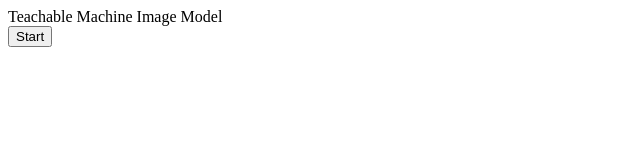
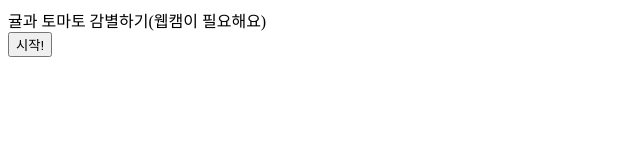
Before and after one commit to Baeju0/AI_Class, a plain HTML site: page index.html in a window 1280 px wide. Shown: the whole page, without its empty margins (0-640 px from the left). Drawn offline with Linux system fonts and the light colour scheme.

Commit message:
AI_Class_설명

```diff
--- a/index.html
+++ b/index.html
@@ -7,8 +7,8 @@
     <title>Document</title>
 </head>
 <body>
-    <div>Teachable Machine Image Model</div>
-<button type="button" onclick="init()">Start</button>
+    <div>귤과 토마토 감별하기(웹캠이 필요해요)</div>
+<button type="button" onclick="init()">시작!</button>
 <div id="webcam-container"></div>
 <div id="label-container"></div>
 <script src="https://cdn.jsdelivr.net/npm/@tensorflow/tfjs@latest/dist/tf.min.js"></script>
```
